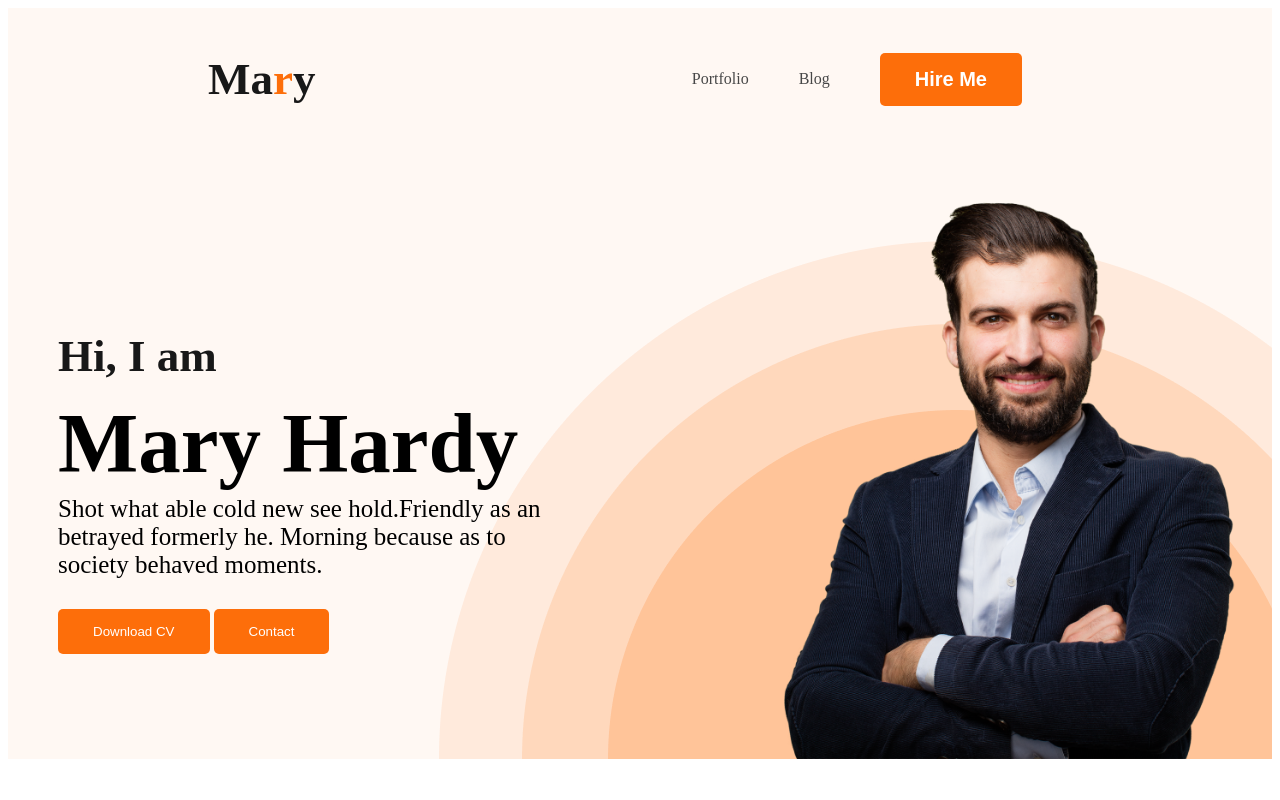
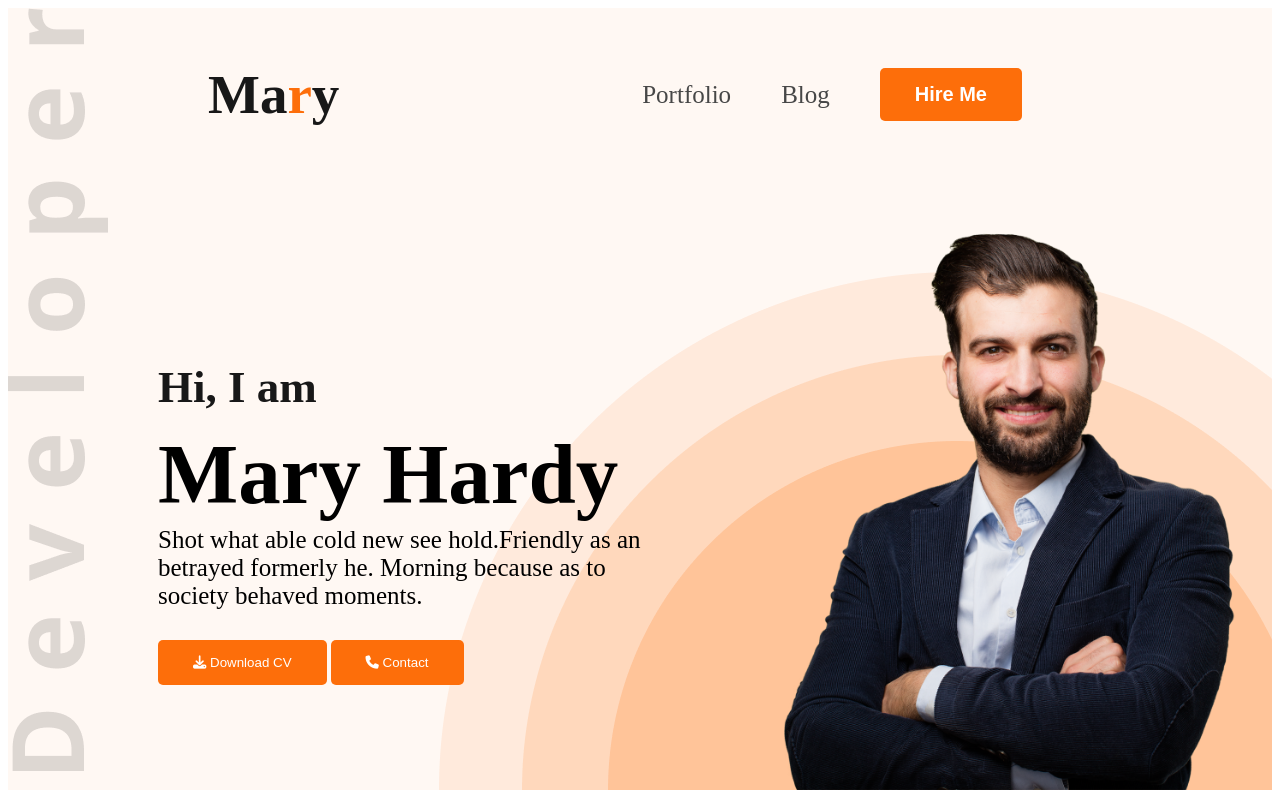
Before and after one commit to Tapos776/webdeveloper-portfolio, a plain HTML site: page index.html in a window 1280 px wide. Shown: the top 800 px of the page. Drawn offline with Linux system fonts and the light colour scheme.

Commit message:
My first web

```diff
--- a/index.html
+++ b/index.html
@@ -6,6 +6,7 @@
     <meta name="viewport" content="width=device-width, initial-scale=1.0">
     <title>Developer Portfolio</title>
     <link rel="stylesheet" href="styles/portfolio.css">
+    <script src="https://kit.fontawesome.com/b1a5dc2c01.js" crossorigin="anonymous"></script>
 </head>
 
 <body>
@@ -25,10 +26,10 @@
                 <p class="dis">Shot what able cold new see hold.Friendly as an betrayed formerly he. Morning because as
                     to society
                     behaved moments.</p>
-                <button class="btn-primary">Download CV</button>
-                <button class="btn-primary">Contact</button>
+                <button class="btn-primary"><i class="fa-solid fa-download"></i> Download CV</button>
+                <button class="btn-primary"><i class="fa-solid fa-phone"></i> Contact</button>
             </div>
-            <img class="profile-pic" src="images/hardy.png" alt="">
+            <img class="profile-pic" src="images/hardy.png" alt="" >
         </div>
     </header>
 
@@ -148,7 +149,7 @@
                 </div>
             </div>
             <div class="download-cv">
-                <button class="btn-primary">Download CV</button>
+                <button class="btn-primary"><i class="fa-solid fa-download"></i> Download CV</button>
             </div>
         </section>
 
--- a/styles/portfolio.css
+++ b/styles/portfolio.css
@@ -1,6 +1,6 @@
 .text-m {
     color: #181818;
-    font-size: 45px;
+    font-size: 55px;
     font-style: normal;
     font-weight: 800;
     line-height: normal;
@@ -31,6 +31,7 @@ nav ul li {
 nav ul li a {
     text-decoration: none;
     color: #474747;
+    font-size: 25px;
 }
 
 .btn1 {
@@ -46,12 +47,12 @@ nav ul li a {
 }
 .header{
     background-color:  #FFF8F3;
-    background-image: url("../images/header_bg.png");
+    background-image: url("../images/header_bg.png") , url("../images/developer.png");
     background-repeat: no-repeat;
-    background-position: bottom right;
+    background-position: bottom right , top left;
 }
 .banner{
-    padding: 30px 30px 0px 50px;
+    padding: 30px 30px 0px 150px;
     display: flex;
     align-items: center;
     justify-content: space-between;
@@ -190,4 +191,5 @@ footer{
     background: #FFF;
     border: 0px;
     width: 100%;
+    font-size: 20px;
 }
```
